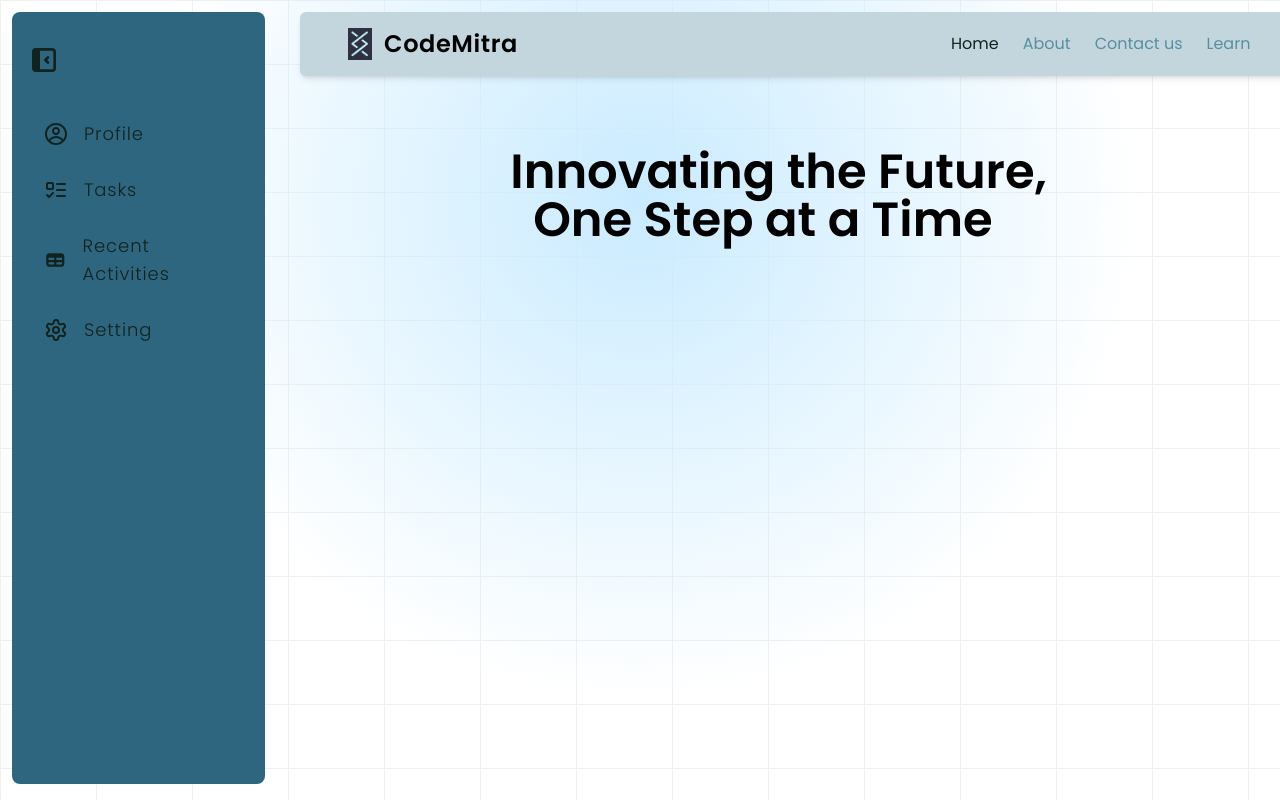
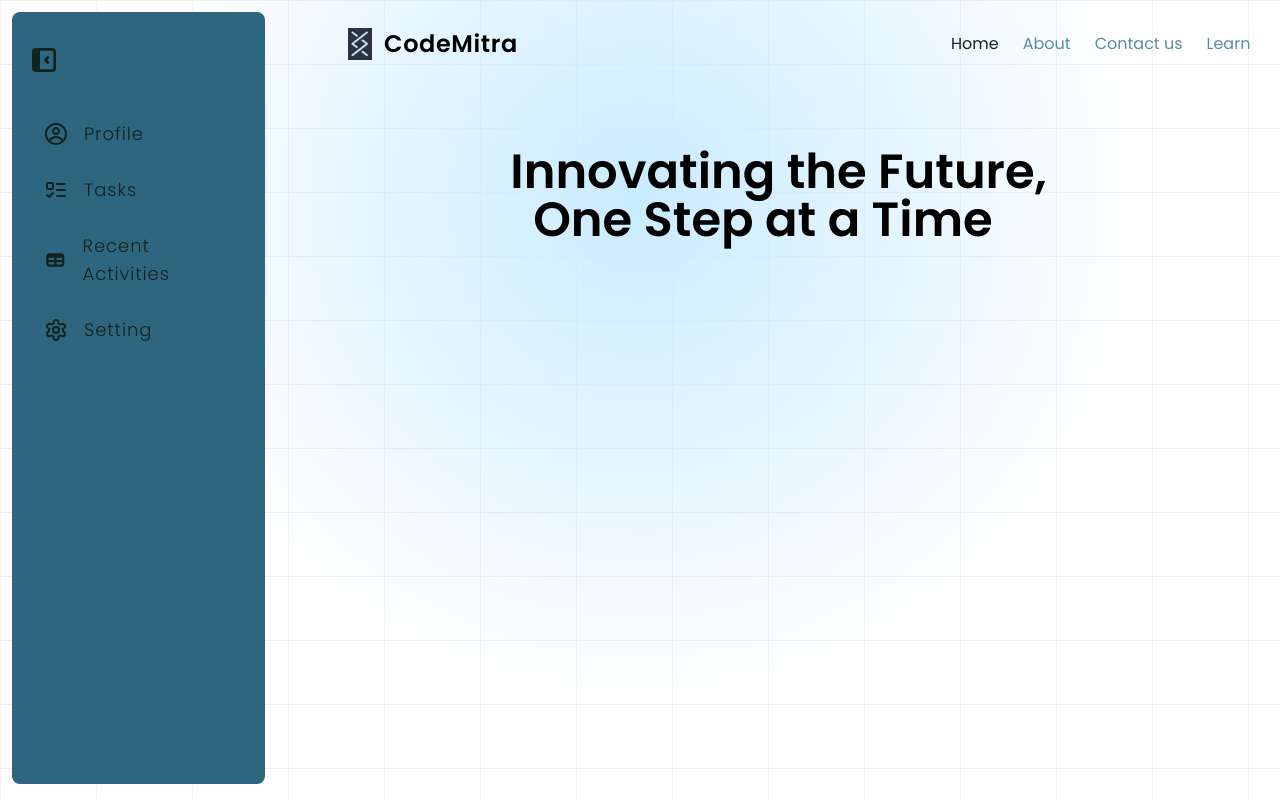
Before and after one commit to krishmungase/todoist, a React (Vite) app: page / in a window 1280 px wide. Built offline with nearby package versions, Linux system fonts and the light colour scheme.

Commit message:
fix navbar

```diff
--- a/src/pages/navbar.jsx
+++ b/src/pages/navbar.jsx
@@ -10,7 +10,7 @@ const Navbar = () => {
   }
 
   return (
-    <div className="bg-rich-100 fixed top-3 left-[90px] w-[78%] sm:left-[100px] z-50 md:left-[120px] lg:left-[300px] md:w-[78%] rounded-md shadow-md">
+    <div className=" fixed top-3 left-[90px] w-[78%] sm:left-[100px] z-50 md:left-[120px] lg:left-[300px] md:w-[78%] rounded-mdshadow-md">
       <div className='container mx-auto px-8'>
         <div className="flex flex-wrap justify-between items-center py-4 px-4 lg:px-4">
           <div className="flex items-center space-x-3">
@@ -41,7 +41,7 @@ const Navbar = () => {
                 </Link>
               </li>
               <li>
-                <Link to="/dashboard/profile" className={`${window.location.pathname.includes("/dashboard") ? "text-rich-900" : "text-rich-400"} hover:text-rich-900 transition`}>
+                <Link to="/learn" className={`${window.location.pathname.includes("/learn") ? "text-rich-900 font-normal" : "text-rich-400"} hover:text-rich-900 transition`}>
                   Learn
                 </Link>
               </li>
```
